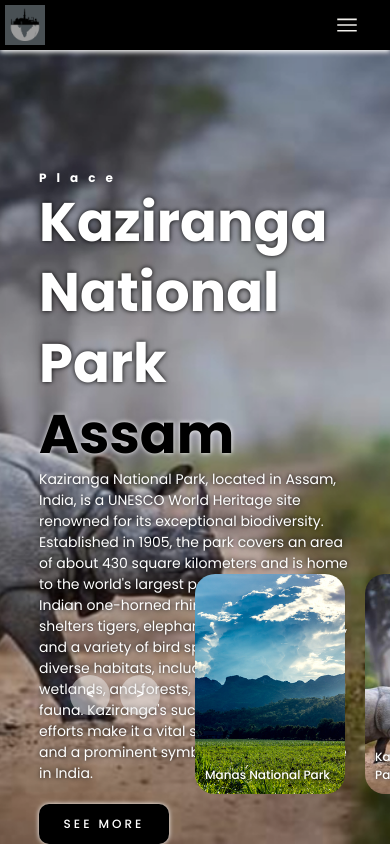
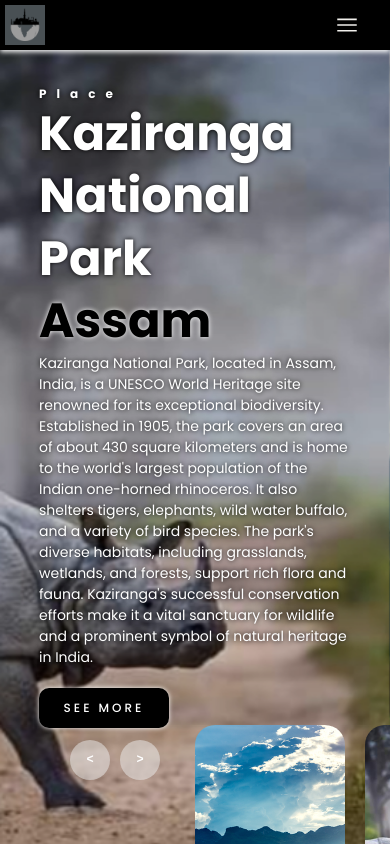
Before and after one commit to nevil213/Indian_Heritage_nevil, a website: page States/assam.html in a window 390 px wide. Drawn offline with Linux system fonts and the light colour scheme.

Commit message:
make responsive

```diff
--- a/States/assam.html
+++ b/States/assam.html
@@ -8,6 +8,25 @@
     <title>Assam</title>
     <link rel="stylesheet" href="style.css">
     <link rel="stylesheet" href="../src/output.css">
+    <style>
+        @media (max-width:668px) {
+            .carousel .list .item .heritage {
+                font-size: 2.3em;
+            }
+
+            .carousel .list .item .state {
+                font-size: 2.3em;
+            }
+        }
+
+            .carousel .list .item .heritage {
+                font-size: 4em;
+            }
+
+            .carousel .list .item .state {
+                font-size: 4em;
+            }
+    </style>
 </head>
 
 <body>
@@ -29,7 +48,8 @@
                 <li><a href="../rivers/index.html">Rivers</a></li>
             </ul>
             <ul>
-                <li class="logo"><img src="../images/logo.png" style="width: 50px; padding: 5px;cursor:pointer;" onclick="location.href='../Home/index.html'"></li>
+                <li class="logo"><img src="../images/logo.png" style="width: 50px; padding: 5px;cursor:pointer;"
+                        onclick="location.href='../Home/index.html'"></li>
                 <li class="hideOnMobile"><a href="../places/index.html">Places</a></li>
                 <li class="hideOnMobile"><a href="../festivals/index.html">Festivals</a></li>
                 <li class="hideOnMobile"><a href="../fair/index.html">Fair</a></li>
@@ -54,8 +74,8 @@
                 <img src="../images/Assam/Kaziranga_National_Park/Kaziranga_National_Park.jpg">
                 <div class="content">
                     <div class="type">Place</div>
-                    <div class="heritage" style="font-size: 4.53em;">Kaziranga National Park</div>
-                    <div class="state" style="font-size: 4.53em;">Assam</div>
+                    <div class="heritage">Kaziranga National Park</div>
+                    <div class="state">Assam</div>
                     <div class="des">
 
                         Kaziranga National Park, located in Assam, India, is a UNESCO World Heritage site renowned for
@@ -75,8 +95,8 @@
                 <img src="../images/Assam/Manas_National_Park/Manas_National_Park.jpg">
                 <div class="content">
                     <div class="type">Place</div>
-                    <div class="heritage" style="font-size: 4.53em;">Manas National Park</div>
-                    <div class="state" style="font-size: 4.53em;">Assam</div>
+                    <div class="heritage">Manas National Park</div>
+                    <div class="state">Assam</div>
                     <div class="des">
 
                         Manas National Park, located in Assam, India, is a UNESCO World Heritage site known for its rich
--- a/States/style.css
+++ b/States/style.css
@@ -154,8 +154,8 @@
     color: black;
     text-shadow: 0px 0px 5px rgb(255, 255, 255);
 }
-.carousel .list .item .heritage,.carousel .list .item .des{
-
+.carousel .list .item .heritage,.carousel .list .item .des,
+.carousel .list .item .type{
     text-shadow: 0px 0px 5px black;
 }
 .carousel .list .item .buttons{
@@ -394,9 +394,6 @@
     .carousel .list .item .content{
         padding-right: 0;
     }
-    .carousel .list .item .content .heritage{
-        font-size: 30px;
-    }
 }
 
 .list .item img{
@@ -412,3 +409,28 @@
   .des{
     font-size: 14px;
   }
+
+  /* make responsive for lower screen device */
+@media (max-width:668px){
+    .carousel .list .item .content{
+        top: 9%;
+    }
+    .carousel{
+    overflow-y:visible;
+    }
+    .carousel .list .item .heritage{
+        font-size: 3em;
+    }
+    .carousel .list .item .state{
+        font-size: 3em;
+    }
+    .thumbnail{
+        bottom:-12%
+    }
+    .arrows{
+        bottom:0%
+    }
+    .carousel .list .item{
+        height: 112%;
+    }
+}
--- a/festivals/style.css
+++ b/festivals/style.css
@@ -202,6 +202,7 @@
     display: flex;
     gap: 20px;
 }
+
 .thumbnail .item{
     width: 150px;
     height: 220px;
@@ -420,3 +421,28 @@
   .des{
     font-size: 14px;
   }
+
+/* make responsive for lower screen device */
+@media (max-width:668px){
+    .carousel .list .item .content{
+        top: 9%;
+    }
+    .carousel{
+    overflow-y:visible;
+    }
+    .carousel .list .item .heritage{
+        font-size: 4em;
+    }
+    .carousel .list .item .state{
+        font-size: 4em;
+    }
+    .thumbnail{
+        bottom:-12%
+    }
+    .arrows{
+        bottom:0%
+    }
+    .carousel .list .item{
+        height: 112%;
+    }
+}
```
Also changed, not shown: States/bihar.html (+11 -0 lines), States/goa.html (+2 -2 lines), States/gujarat.html (+2 -2 lines), States/wb.html (+18 -0 lines), festivals/index.html (+2 -2 lines), images/Goa/Se_Cathedral/Se_Cathedral.jpg (added), images/Goa/Se_Cathedral/Se_Cathedral.webp (deleted).
